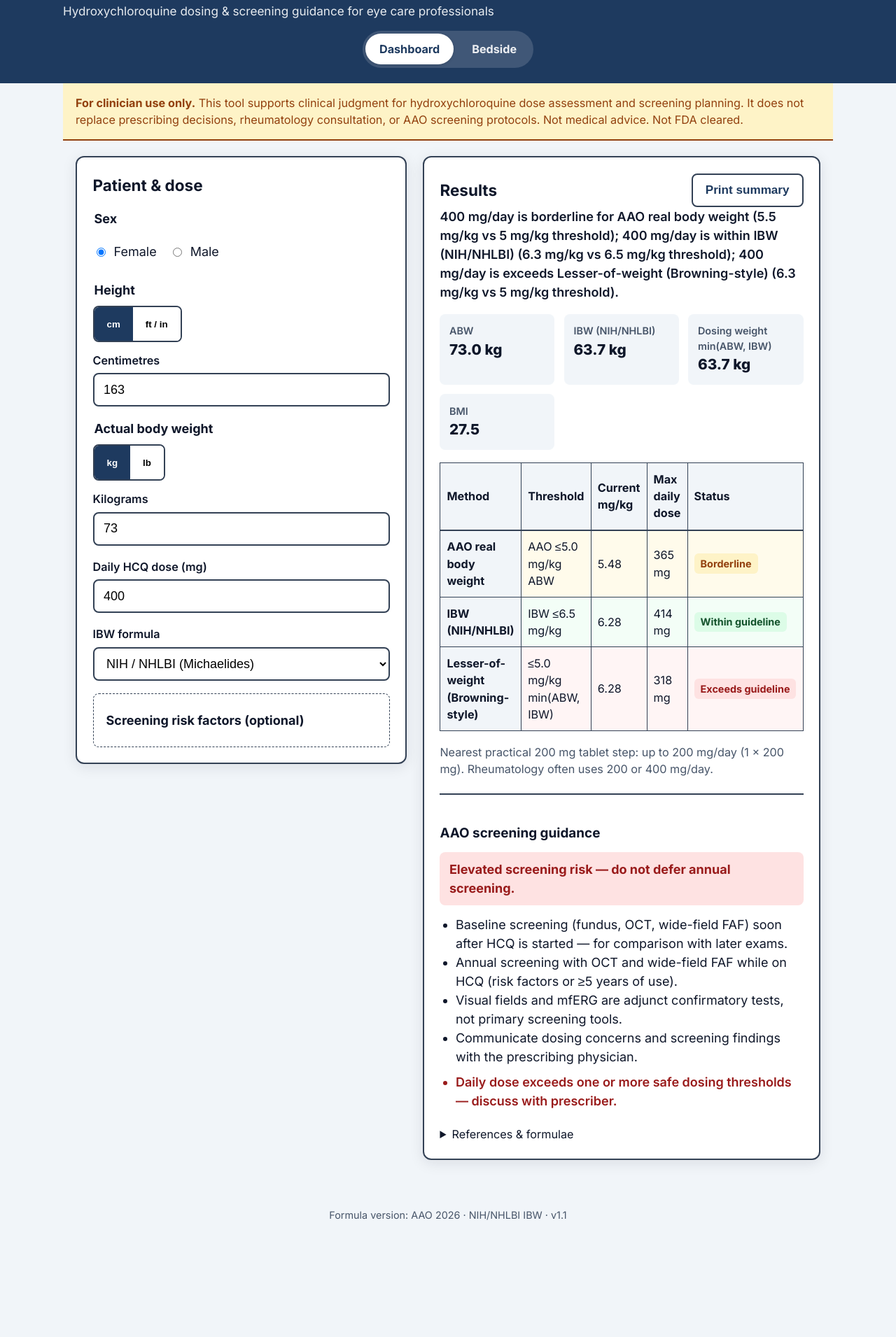
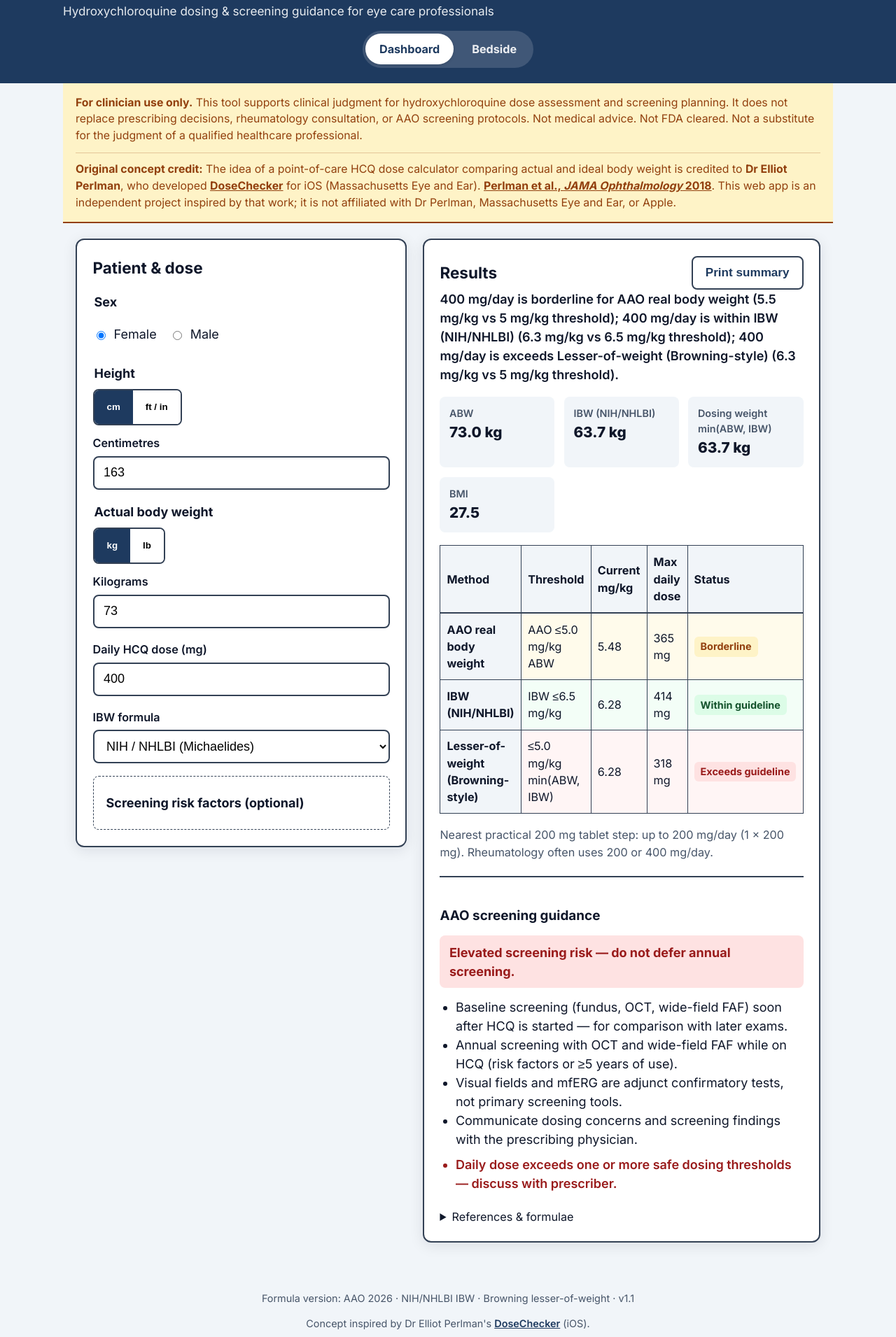
Before and after one commit to EyeMechanic786/HCQDoseCalculator, a website built with Vite: page index.html in a window 1280 px wide. Shown: the part 69-1980 px from the top of the page at 70% size. Before the commit the page ends 1849 px from the top, so only its background shows below. Built offline with nearby package versions, Linux system fonts and the light colour scheme.

Commit message:
Add disclaimer and credit Dr Perlman DoseChecker iOS app.
Expand in-app, print, footer, and README attribution to Elliot Perlman's original HCQ dosing calculator concept.

Co-authored-by: Cursor <cursoragent@cursor.com>

```diff
--- a/src/main.ts
+++ b/src/main.ts
@@ -164,7 +164,11 @@ function renderApp(): void {
       </div>
     </main>
     <footer class="site-footer">
-      <p>Formula version: AAO 2026 · NIH/NHLBI IBW · v1.1</p>
+      <p>Formula version: AAO 2026 · NIH/NHLBI IBW · Browning lesser-of-weight · v1.1</p>
+      <p class="site-footer__credit">
+        Concept inspired by Dr Elliot Perlman&apos;s
+        <a href="https://apps.apple.com/us/app/dosechecker/id1233772258" target="_blank" rel="noopener noreferrer">DoseChecker</a> (iOS).
+      </p>
     </footer>
   `;
 
--- a/src/print.ts
+++ b/src/print.ts
@@ -30,7 +30,12 @@ export function printSummary(assessment: HcqAssessment, screening: ScreeningGuid
 <body>
   <h1>HCQ Dose Assessment Summary</h1>
   <p>Generated ${new Date().toLocaleString()}</p>
-  <div class="disclaimer"><strong>Clinician use only.</strong> Decision support — not medical advice.</div>
+  <div class="disclaimer">
+    <p><strong>For clinician use only.</strong> Decision support — not medical advice. Not FDA cleared.
+    Does not replace prescribing decisions or AAO screening protocols.</p>
+    <p><strong>Original concept credit:</strong> Dr Elliot Perlman — DoseChecker (iOS, Massachusetts Eye and Ear).
+    Perlman et al., JAMA Ophthalmology 2018. This summary is from an independent web tool inspired by that work.</p>
+  </div>
   <p><strong>Daily dose:</strong> ${assessment.dailyDoseMg} mg</p>
   <p><strong>ABW:</strong> ${assessment.abwKg} kg | <strong>IBW:</strong> ${assessment.ibwKg} kg | <strong>BMI:</strong> ${assessment.bmi}</p>
   <p>${assessment.narrative}</p>
@@ -41,7 +46,7 @@ export function printSummary(assessment: HcqAssessment, screening: ScreeningGuid
   <h2>Screening guidance</h2>
   <ul>${screening.recommendations.map((r) => `<li>${r}</li>`).join('')}</ul>
   ${screening.riskNotes.length ? `<h3>Risk notes</h3><ul>${screening.riskNotes.map((n) => `<li>${n}</li>`).join('')}</ul>` : ''}
-  <p style="font-size:0.8rem;margin-top:2rem;">Formula version: AAO 2026 · NIH/NHLBI IBW · v1.0</p>
+  <p style="font-size:0.8rem;margin-top:2rem;">Formula version: AAO 2026 · NIH/NHLBI IBW · v1.1</p>
   <script>window.onload = () => { window.print(); };</script>
 </body>
 </html>`);
--- a/src/style-bedside.css
+++ b/src/style-bedside.css
@@ -50,7 +50,11 @@ body.design-bedside .disclaimer {
   border-bottom: 1px solid var(--border);
   color: var(--text-muted);
   font-size: 0.82rem;
-  text-align: center;
+  text-align: left;
+}
+
+body.design-bedside .disclaimer a {
+  color: var(--accent);
 }
 
 body.design-bedside .main {
--- a/src/style.css
+++ b/src/style.css
@@ -148,7 +148,27 @@ body {
   background: var(--caution-bg);
   border-bottom: 2px solid var(--caution);
   color: var(--caution);
-  font-size: 0.9rem;
+  font-size: 0.88rem;
+}
+
+.disclaimer p {
+  margin: 0;
+}
+
+.disclaimer p + p {
+  margin-top: 0.65rem;
+  padding-top: 0.65rem;
+  border-top: 1px solid rgba(146, 64, 14, 0.25);
+}
+
+.disclaimer a {
+  color: inherit;
+  font-weight: 700;
+  text-decoration: underline;
+}
+
+.disclaimer a:hover {
+  text-decoration: none;
 }
 
 .main {
@@ -488,6 +508,15 @@ tr.status--exceeds {
   text-align: center;
 }
 
+.site-footer__credit {
+  margin: 0.35rem 0 0;
+}
+
+.site-footer a {
+  color: var(--primary);
+  font-weight: 600;
+}
+
 @media print {
   .disclaimer,
   .site-header,
--- a/src/ui/disclaimer.ts
+++ b/src/ui/disclaimer.ts
@@ -1,10 +1,21 @@
 export function renderDisclaimer(): string {
   return `
-    <aside class="disclaimer" role="note" aria-label="Clinical disclaimer">
-      <strong>For clinician use only.</strong>
-      This tool supports clinical judgment for hydroxychloroquine dose assessment and screening planning.
-      It does not replace prescribing decisions, rheumatology consultation, or AAO screening protocols.
-      Not medical advice. Not FDA cleared.
+    <aside class="disclaimer" role="note" aria-label="Disclaimer and attribution">
+      <p class="disclaimer__clinical">
+        <strong>For clinician use only.</strong>
+        This tool supports clinical judgment for hydroxychloroquine dose assessment and screening planning.
+        It does not replace prescribing decisions, rheumatology consultation, or AAO screening protocols.
+        Not medical advice. Not FDA cleared. Not a substitute for the judgment of a qualified healthcare professional.
+      </p>
+      <p class="disclaimer__credit">
+        <strong>Original concept credit:</strong>
+        The idea of a point-of-care HCQ dose calculator comparing actual and ideal body weight is credited to
+        <strong>Dr Elliot Perlman</strong>, who developed
+        <a href="https://apps.apple.com/us/app/dosechecker/id1233772258" target="_blank" rel="noopener noreferrer">DoseChecker</a>
+        for iOS (Massachusetts Eye and Ear).
+        <a href="https://jamanetwork.com/journals/jamaophthalmology/fullarticle/2666807" target="_blank" rel="noopener noreferrer">Perlman et al., <em>JAMA Ophthalmology</em> 2018</a>.
+        This web app is an independent project inspired by that work; it is not affiliated with Dr Perlman, Massachusetts Eye and Ear, or Apple.
+      </p>
     </aside>
   `;
 }
```
Also changed, not shown: README.md.
